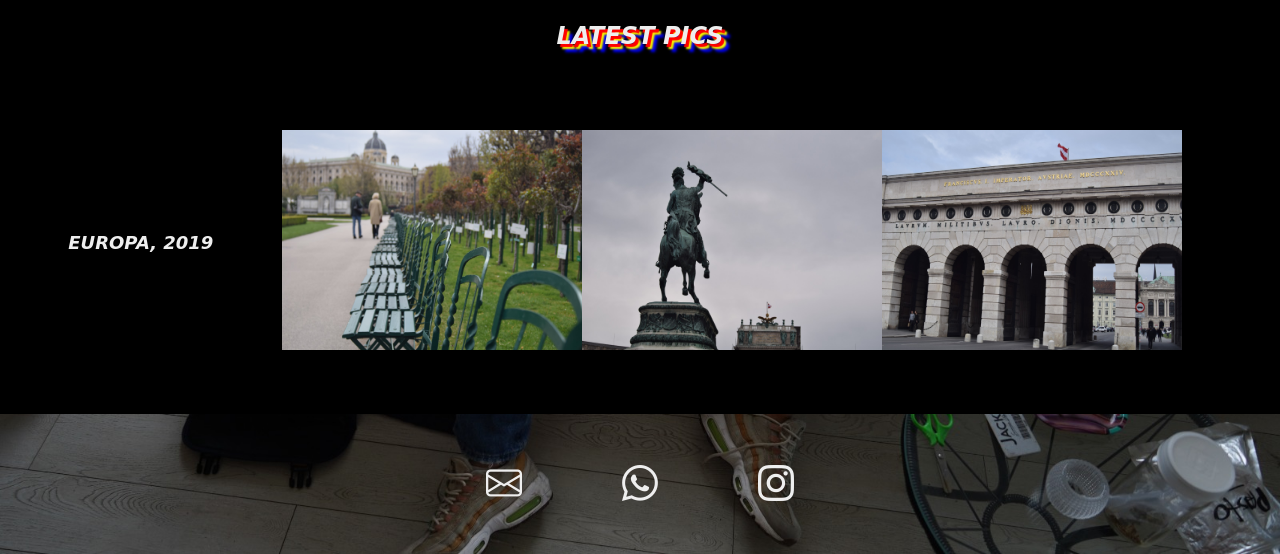
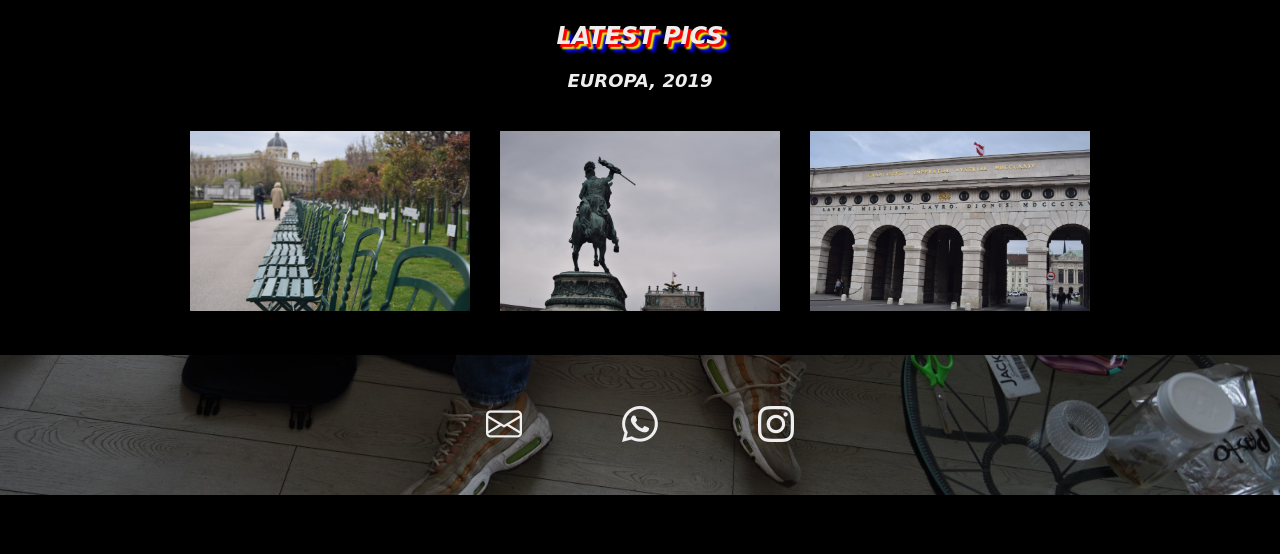
Before and after one commit to arraldecipriano/mi_repositorio, a plain HTML site: page index.html in a window 1280 px wide. Shown: the part 583-1137 px from the top of the page. After the commit the page ends 1078 px from the top, so only its background shows below. Drawn offline with nearby package versions, Linux system fonts and the light colour scheme; a web font is replaced by a local one.

Commit message:
Modifico index y css

```diff
--- a/css/style.css
+++ b/css/style.css
@@ -688,12 +688,13 @@ ol {
         flex-direction: row;
         justify-content: space-evenly;
         align-items: center;
-        padding: 30px;
+        padding: 20px;
+        gap: 30px;
     }
 
     .index-pics-flex-container img{
-        width: 300px;
-        height: 220px;
+        width: 280px;
+        height: 180px;
     }
 
     .photo-flex-container{
--- a/index.html
+++ b/index.html
@@ -76,10 +76,8 @@
 		</section>
 
 		<h3 class="subtitle"> LATEST PICS </h3>
+		<h4>EUROPA, 2019</h4>
 		<section class="index-pics-flex-container">
-				<h4>
-					EUROPA, 2019
-				</h4>
 			<!-- CARRUSEL IMAGINARIO -->
 			<div class="index-pics-flex-container">
 				<figure>
```
Lines whose indentation alone changed are shown as unchanged.
